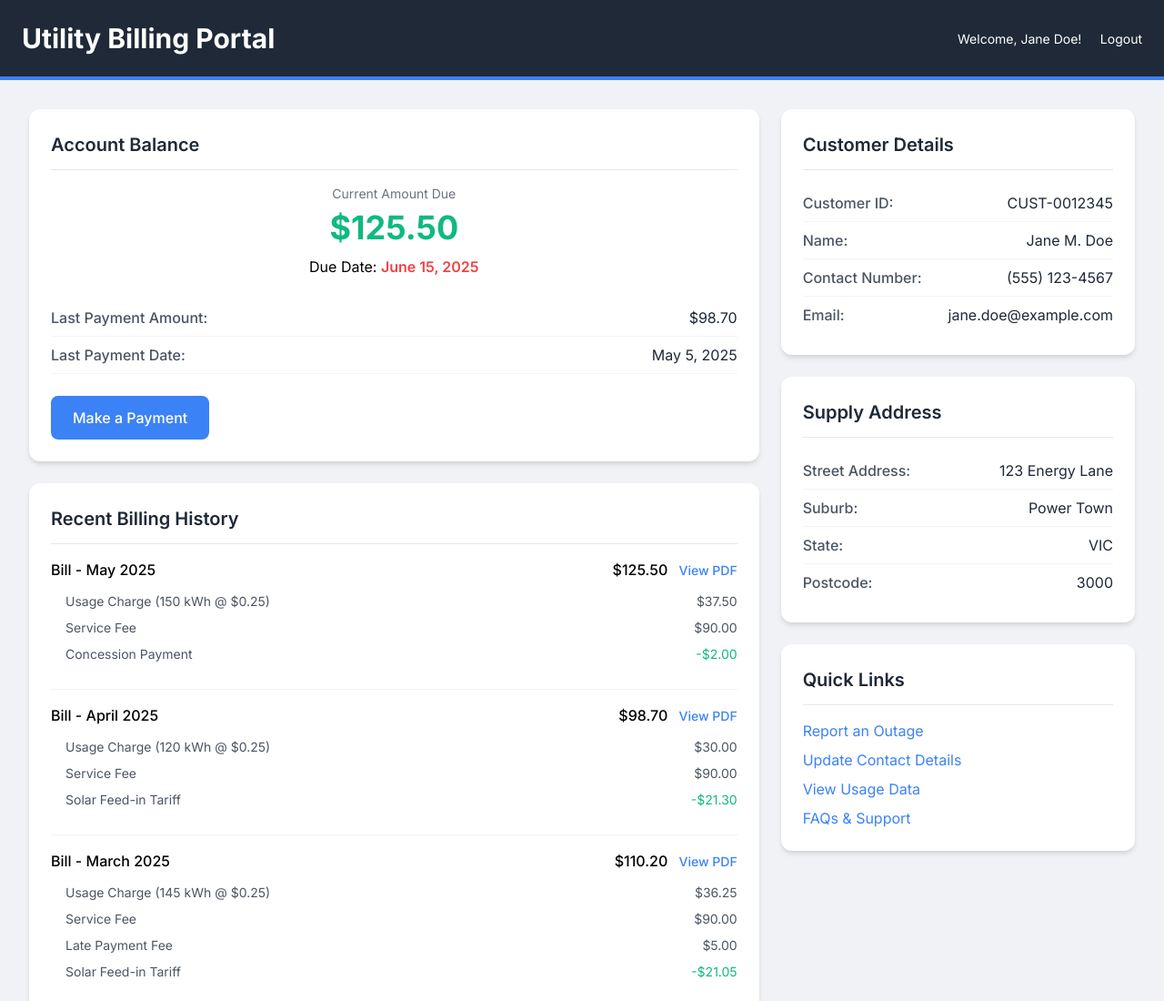
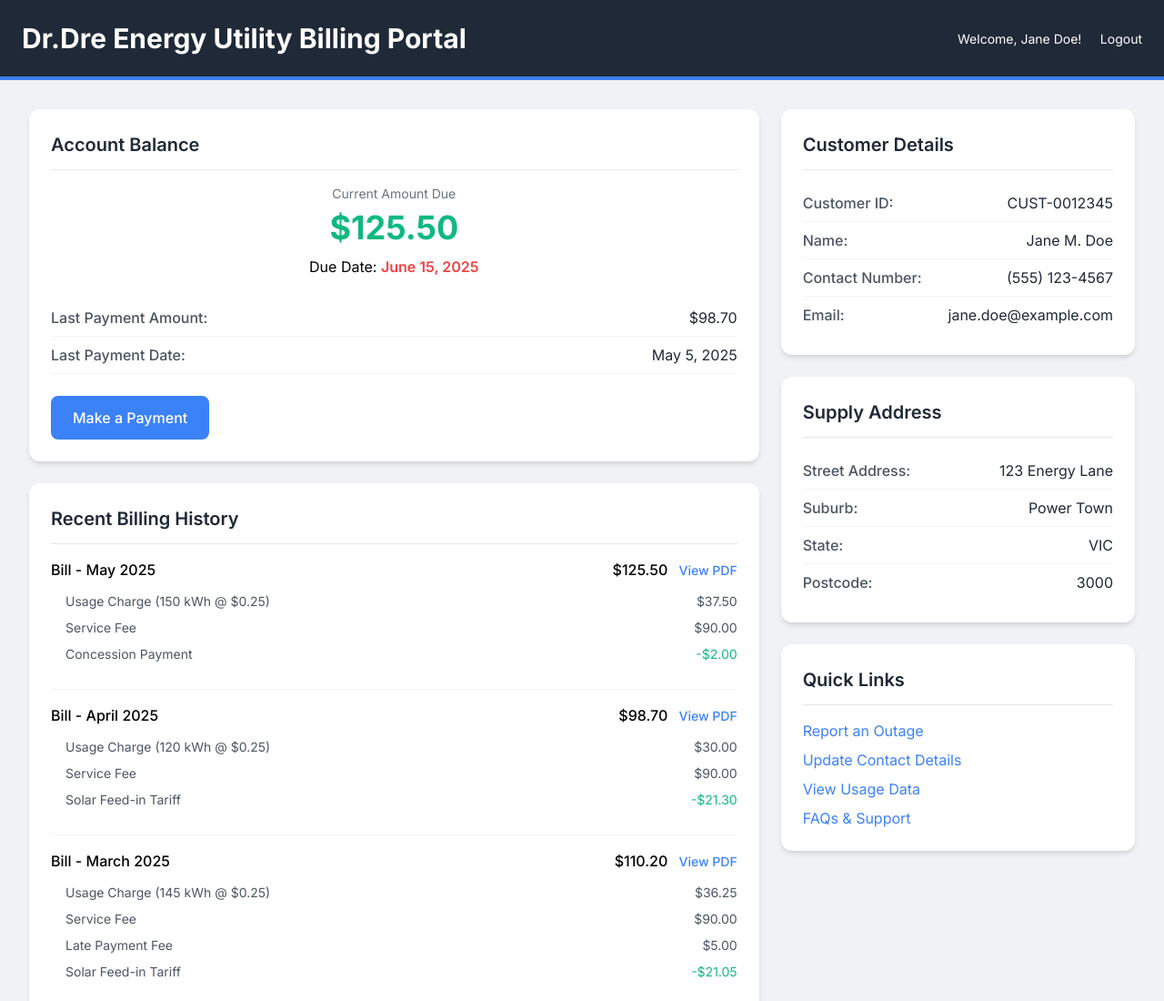
Before and after one commit to Dotrar/123-fake-site, a plain HTML site: page index.html in a window 1280 px wide. Shown: the top 1100 px of the page at 91% size. Drawn offline with nearby package versions, Linux system fonts and the light colour scheme.

Commit message:
Update index.html

```diff
--- a/index.html
+++ b/index.html
@@ -208,7 +208,7 @@
 
         <div class="container mx-auto flex justify-between items-center">
 
-            <h1 class="text-2xl sm:text-3xl font-bold">Utility Billing Portal</h1>
+            <h1 class="text-2xl sm:text-3xl font-bold">Dr.Dre Energy Utility Billing Portal</h1>
 
             <div>
 
```
